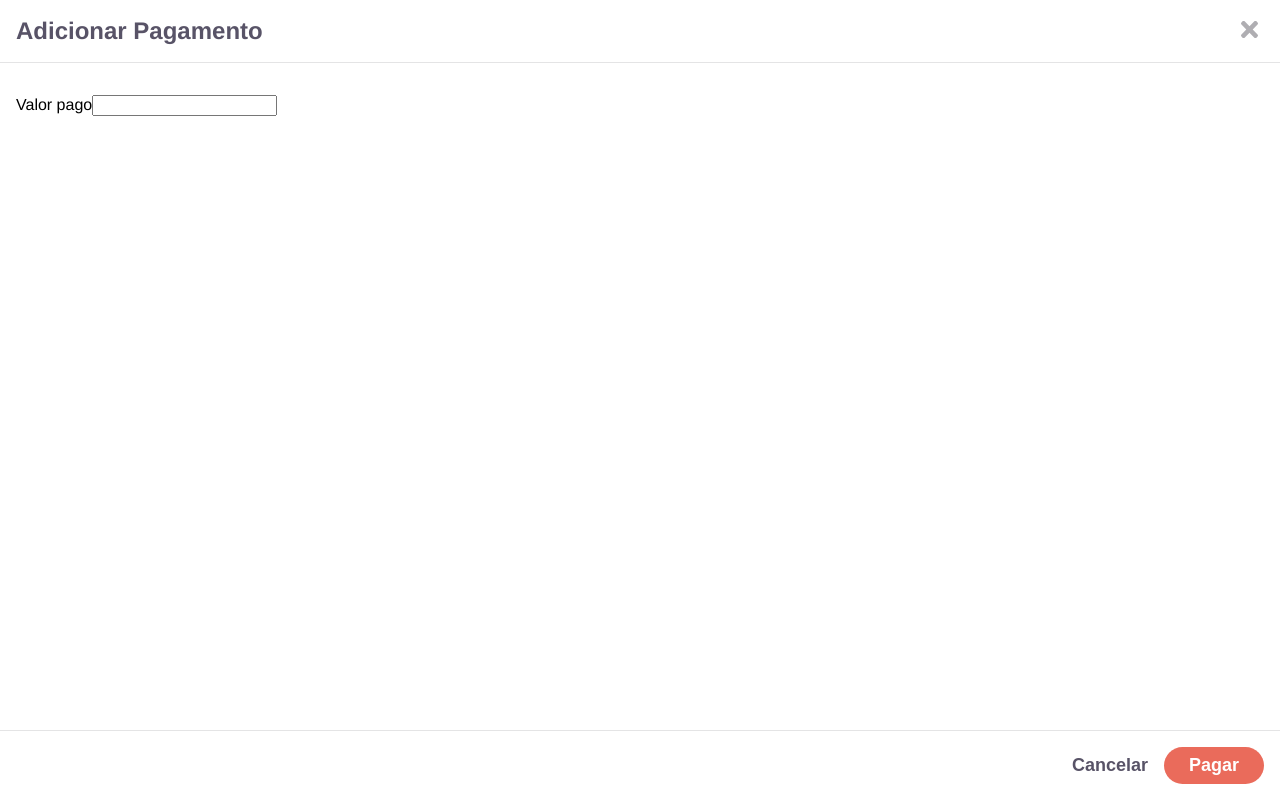
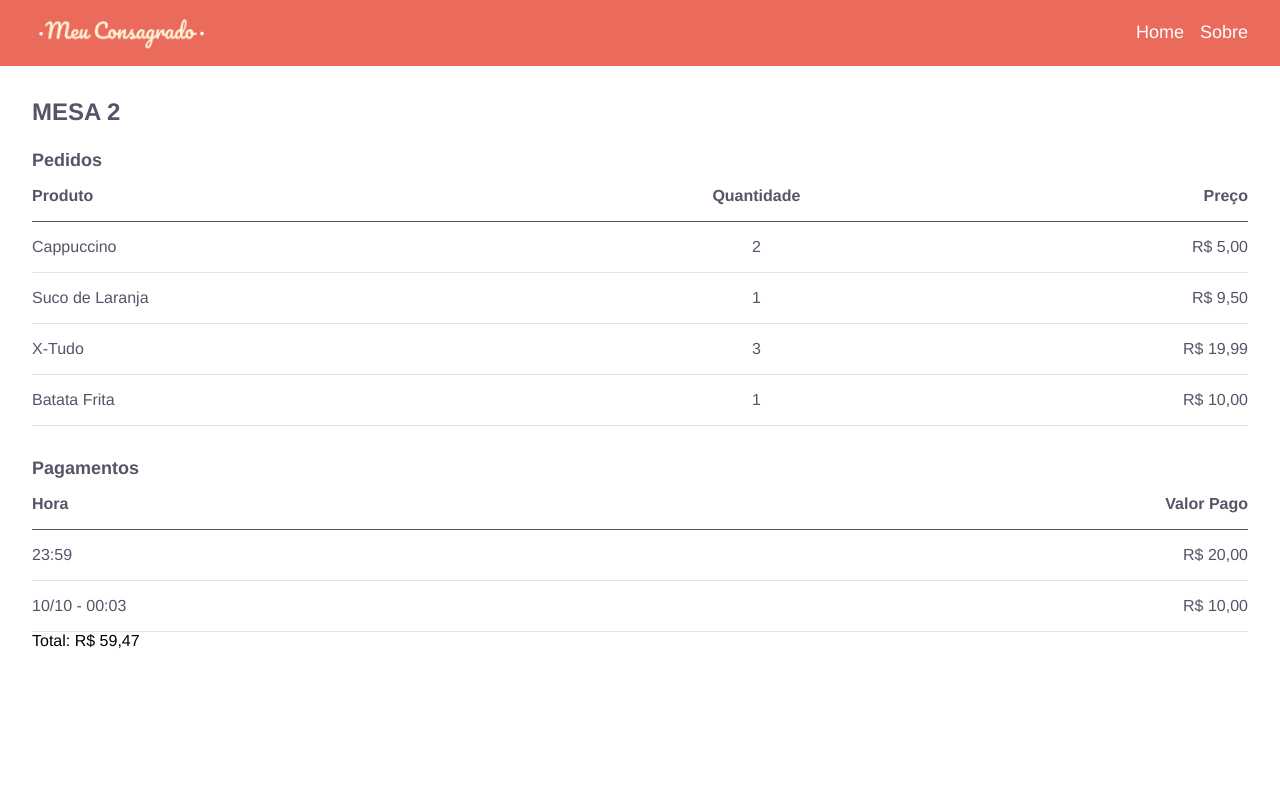
Before and after one commit to rochabianca/meu-consagrado, a Vue app: page /table/2 in a window 1280 px wide. Built offline with nearby package versions, Linux system fonts and the light colour scheme.

Commit message:
animation modal

```diff
--- a/src/App.vue
+++ b/src/App.vue
@@ -17,6 +17,8 @@ export default {
 </script>
 
 <style lang="scss">
+@import "@/assets/scss/global.scss";
+
 #app {
   font-family: Avenir, Helvetica, Arial, sans-serif;
   -webkit-font-smoothing: antialiased;
--- /dev/null
+++ b/src/assets/scss/global.scss
@@ -0,0 +1,77 @@
+.button {
+  background: none;
+  border: none;
+  padding: 8px 16px;
+  min-width: 100px;
+  border-radius: 20px;
+  font-weight: bold;
+  font-size: 18px;
+  transition: all ease 0.3s;
+  &.button__primary {
+    background: $red;
+    color: $white;
+  }
+  &.button__link {
+    color: $dark-blue;
+  }
+  &:disabled {
+    background: $gray;
+  }
+}
+
+@keyframes slideInUp {
+  from {
+    -webkit-transform: translate3d(0, 100%, 0);
+    transform: translate3d(0, 100%, 0);
+    visibility: visible;
+  }
+
+  to {
+    -webkit-transform: translate3d(0, 0, 0);
+    transform: translate3d(0, 0, 0);
+  }
+}
+.animate__slideInUp {
+  -webkit-animation-name: slideInUp;
+  animation-name: slideInUp;
+}
+
+.slideUp-enter-active {
+  animation: slideInUp .3s;
+}
+.slideUp-leave-active {
+  animation: slideInUp .3s reverse;
+}
+
+// slide down animation
+@-webkit-keyframes slideInDown {
+  from {
+    -webkit-transform: translate3d(0, -100%, 0);
+    transform: translate3d(0, -100%, 0);
+    visibility: visible;
+  }
+
+  to {
+    -webkit-transform: translate3d(0, 0, 0);
+    transform: translate3d(0, 0, 0);
+  }
+}
+@keyframes slideInDown {
+  from {
+    -webkit-transform: translate3d(0, -100%, 0);
+    transform: translate3d(0, -100%, 0);
+    visibility: visible;
+  }
+
+  to {
+    -webkit-transform: translate3d(0, 0, 0);
+    transform: translate3d(0, 0, 0);
+  }
+}
+
+.slideDown-enter-active {
+  animation: slideInDown .3s;
+}
+.slideDown-leave-active {
+  animation: slideInDown .3s reverse;
+}
--- a/src/assets/scss/variables.scss
+++ b/src/assets/scss/variables.scss
@@ -2,4 +2,5 @@ $red: #EA6B5B;
 $yellow-dark: #E5B85E;
 $white: #ffffff;
 $dark-blue: #585367;
-$gray: #E4E4E5
+$gray: #E4E4E5;
+$dark-gray: #9292a0;
--- a/src/components/Modal.vue
+++ b/src/components/Modal.vue
@@ -1,4 +1,5 @@
 <template>
+  <transition name="slideUp">
     <div class="modal">
       <div class="modal__header">
         <h2 class="modal__title">
@@ -17,6 +18,7 @@
         <slot name="footer"></slot>
       </div>
     </div>
+  </transition>
 </template>
 
 <script>
--- a/src/components/PayBill.vue
+++ b/src/components/PayBill.vue
@@ -1,17 +1,36 @@
 <template>
-  <modal title="Adicionar Pagamento" @close="$emit('close')">
-    <form v-on:submit.prevent>
-      <label for="value">Valor pago</label>
-      <input v-model="paymentData.paid" type="number" />
-      <div v-if="error">
-        {{ error }}
+  <modal v-if="show" title="Adicionar Pagamento" @close="$emit('close')">
+    <div class="add-payment">
+      <div class="add-payment__form">
+        <label class="add-payment__label" for="value">
+          Quanto você quer pagar?
+        </label>
+        <div class="add-payment__value">
+          <span class="add-payment__coin">R$</span>
+          <input
+            class="add-payment__input"
+            id="value"
+            v-model="paymentData.paid"
+            type="number"
+          />
+        </div>
+        <transition name="slideDown">
+          <span class="add-payment__validation-message" v-if="error">
+            {{ error }}
+          </span>
+        </transition>
       </div>
-    </form>
+      <p class="add-payment__total">Saldo restante: {{ total | price }}</p>
+    </div>
     <template slot="footer">
       <button @click="$emit('close')" class="button button__link">
         Cancelar
       </button>
-      <button class="button button__primary" @click="createPayment">
+      <button
+        :disabled="disablePayButton"
+        class="button button__primary"
+        @click="createPayment"
+      >
         Pagar
       </button>
     </template>
@@ -26,6 +45,10 @@ export default {
   components: {
     Modal
   },
+  props: {
+    show: Boolean,
+    total: Number
+  },
   data() {
     return {
       paymentData: {
@@ -33,8 +56,24 @@ export default {
         created_at: null,
         paid: null
       },
-      error: null
+      error: null,
+      disablePayButton: false
     };
+  },
+  watch: {
+    paymentData: {
+      deep: true,
+      handler(newvalue) {
+        if (Number(newvalue.paid) > this.total) {
+          this.error =
+            "O valor excede o valor da conta, por favor, insira um valor válido";
+          this.disablePayButton = true;
+        } else {
+          this.error = null;
+          this.disablePayButton = false;
+        }
+      }
+    }
   },
   methods: {
     createPayment() {
@@ -61,20 +100,49 @@ export default {
 </script>
 
 <style lang="scss" scoped>
-.button {
-  background: none;
-  border: none;
-  padding: 8px 16px;
-  min-width: 100px;
-  border-radius: 20px;
-  font-weight: bold;
-  font-size: 18px;
-  &.button__primary {
-    background: $red;
-    color: $white;
+.add-payment {
+  .add-payment__form {
+    color: $dark-blue;
+    .add-payment__label {
+      display: block;
+      margin-bottom: 8px;
+      font-size: 24px;
+    }
+    .add-payment__value {
+      display: flex;
+      align-items: flex-end;
+      background: $white;
+      position: relative;
+      z-index: 4;
+    }
+    .add-payment__coin {
+      font-size: 18px;
+      margin-right: 8px;
+    }
+    .add-payment__input {
+      border: none;
+      border-bottom: 2px solid $gray;
+      width: 80px;
+      outline: none;
+      font-size: 18px;
+      padding: 5px;
+      transition: all ease 0.3s;
+      &:focus {
+        border-color: $dark-blue;
+      }
+    }
+    .add-payment__validation-message {
+      display: block;
+      margin-top: 8px;
+      font-size: 14px;
+      color: $red;
+    }
   }
-  &.button__link {
-    color: $dark-blue;
+
+  .add-payment__total {
+    margin-top: 32px;
+    font-size: 16px;
+    color: $dark-gray;
   }
 }
 </style>
--- a/src/views/Table.vue
+++ b/src/views/Table.vue
@@ -58,7 +58,8 @@
     <pay-bill
       @new-payment="addNewPayment"
       @close="showPayBill = false"
-      v-if="showPayBill"
+      :total="+total"
+      :show="showPayBill"
     />
   </div>
 </template>
@@ -75,7 +76,7 @@ export default {
     return {
       table: null,
       error: null,
-      showPayBill: true
+      showPayBill: false
     };
   },
   created() {
@@ -134,10 +135,12 @@ export default {
     margin-top: 0px;
     margin-bottom: 24px;
     color: $dark-blue;
+    text-transform: uppercase;
     &.table__title--subtitle {
       font-size: 18px;
       margin-bottom: 16px;
       font-weight: bold;
+      text-transform: capitalize;
     }
   }
   .table__table {
```
Lines whose indentation alone changed are shown as unchanged.
